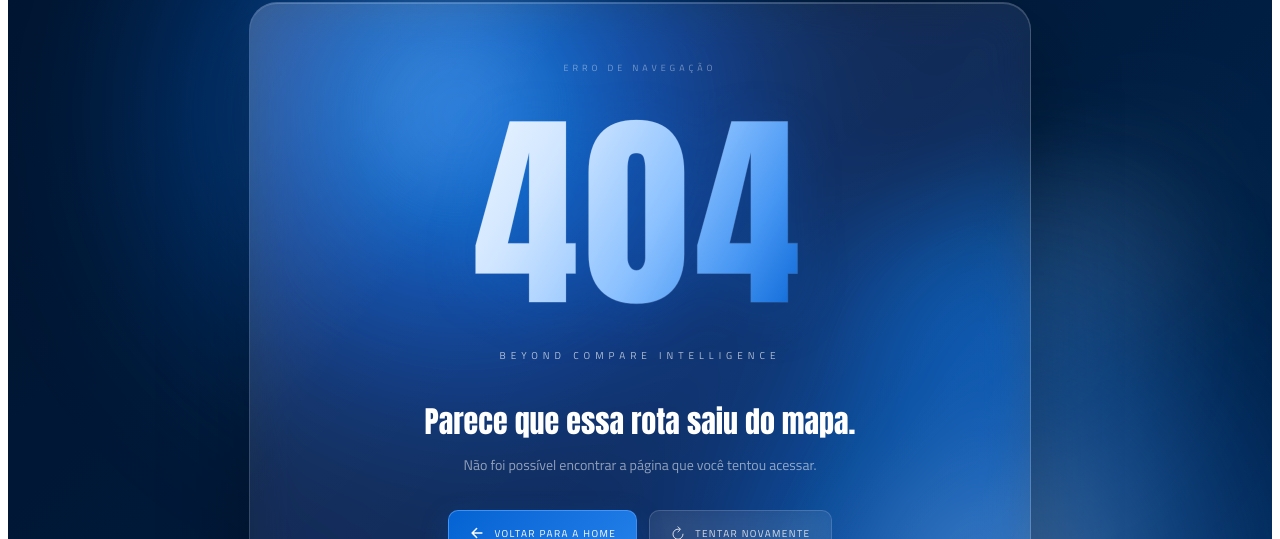
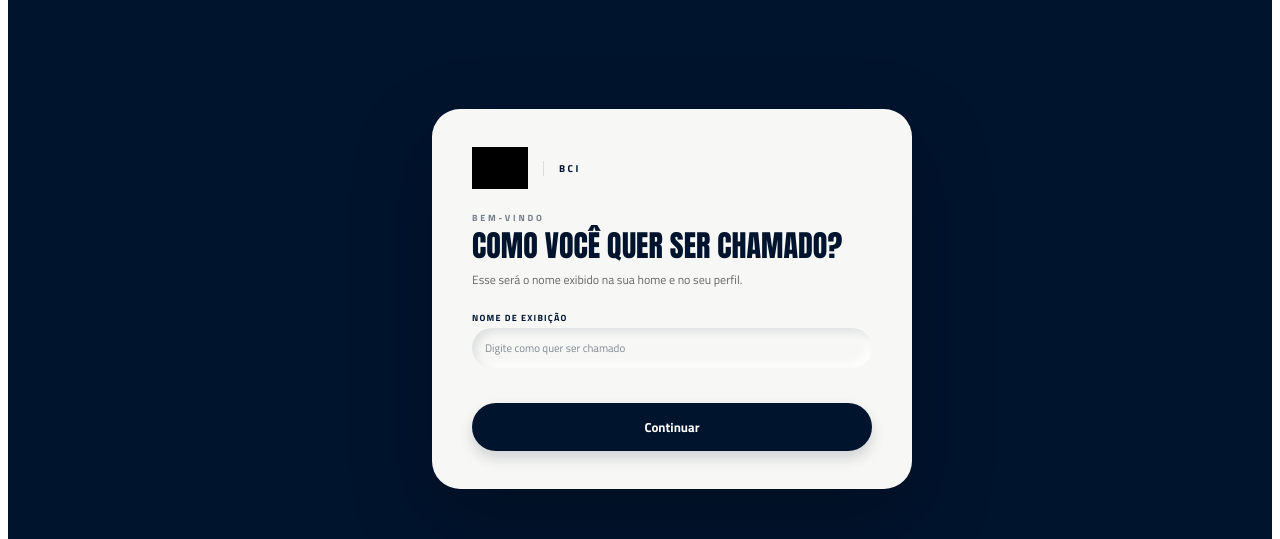
Before and after one commit to LUMEN-7/BCI, a React (Vite) app: page /welcome in a window 1280 px wide. Shown: the part 141-680 px from the top of the page. Built offline with nearby package versions, Linux system fonts and the light colour scheme; no server answers; sample sign-in values are in the browser's storage; grey boxes are pictures that could not be loaded.

Commit message:
Implement Welcome page and controller for user display name setup; update routing and authentication flow to navigate to Welcome if display name is not set.

```diff
--- a/src/pages/EditProfile/hooks/useEditProfile.js
+++ b/src/pages/EditProfile/hooks/useEditProfile.js
@@ -10,11 +10,15 @@ export default function useEditProfile() {
   const navigate = useNavigate();
   const currentUser = getCurrentUser();
 
+  const initialName = currentUser?.nomeExibicao || currentUser?.userName || "";
+
   const [formData, setFormData] = useState({
-    name: currentUser?.nomeExibicao || currentUser?.userName || "",
+    name: initialName,
     email: currentUser?.email || "",
     photo: currentUser?.fotoPerfilUrl || null,
   });
+
+  const hasChanges = formData.name.trim() !== initialName.trim() && formData.name.trim().length > 0;
 
   const [errors, setErrors] = useState({});
   const [successMessage, setSuccessMessage] = useState("");
@@ -155,7 +159,7 @@ export default function useEditProfile() {
   }
 
   return {
-    formData, errors, successMessage, saving, uploadingPhoto,
+    formData, errors, successMessage, saving, uploadingPhoto, hasChanges,
     handleChange, handlePhotoChange, handleRemovePhoto, handleSubmit,
     handleCancel: () => navigate("/profile"),
     handleBack: () => navigate("/profile"),
--- a/src/pages/Home/hooks/useHomeController.js
+++ b/src/pages/Home/hooks/useHomeController.js
@@ -5,7 +5,8 @@ function getCurrentUser() {
 }
 
 function getFirstName(user) {
-    return user?.name?.trim()?.split(/\s+/)[0] || 'Usuário';
+    const displayName = user?.nomeExibicao || user?.userName || user?.name;
+    return displayName?.trim()?.split(/\s+/)[0] || 'Usuário';
 }
 
 function getGreetingByHour(hour = new Date().getHours()) {
--- /dev/null
+++ b/src/pages/Welcome/hooks/useWelcomeController.js
@@ -0,0 +1,43 @@
+import { useState } from 'react';
+import { useNavigate } from 'react-router-dom';
+import { atualizarPerfil } from '@/services/userService';
+
+function getCurrentUser() {
+    try {
+        return JSON.parse(localStorage.getItem('currentUser')) || null;
+    } catch {
+        return null;
+    }
+}
+
+export default function useWelcomeController() {
+    const navigate = useNavigate();
+    const [name, setName] = useState('');
+    const [error, setError] = useState('');
+    const [saving, setSaving] = useState(false);
+
+    async function handleSubmit(event) {
+        event.preventDefault();
+        const trimmed = name.trim();
+
+        if (trimmed.length < 2) {
+            setError('Digite um nome com pelo menos 2 caracteres.');
+            return;
+        }
+
+        setSaving(true);
+        setError('');
+        try {
+            await atualizarPerfil(trimmed);
+            const currentUser = getCurrentUser();
+            localStorage.setItem('currentUser', JSON.stringify({ ...currentUser, nomeExibicao: trimmed }));
+            navigate('/home');
+        } catch (err) {
+            setError(err.message || 'Não foi possível salvar seu nome.');
+        } finally {
+            setSaving(false);
+        }
+    }
+
+    return { name, setName, error, saving, handleSubmit };
+}
--- /dev/null
+++ b/src/pages/Welcome/index.jsx
@@ -0,0 +1,49 @@
+import { logoUrl } from '../auth/Register/data';
+import useWelcomeController from './hooks/useWelcomeController';
+import './style.css';
+
+export default function Welcome() {
+    const { name, setName, error, saving, handleSubmit } = useWelcomeController();
+
+    return (
+        <main className="welcome-page">
+            <section className="welcome-container">
+                <form className="welcome-card" onSubmit={handleSubmit}>
+
+                    <div className="welcome-brand">
+                        <img src={logoUrl} alt="Ford" />
+                        <span>BCI</span>
+                    </div>
+
+                    <div className="welcome-heading">
+                        <span className="eyebrow">BEM-VINDO</span>
+                        <h1>Como você quer ser chamado?</h1>
+                        <p>
+                            Esse será o nome exibido na sua home e no seu perfil.
+                        </p>
+                    </div>
+
+                    <div className="field">
+                        <label htmlFor="displayName">NOME DE EXIBIÇÃO</label>
+
+                        <input
+                            id="displayName"
+                            type="text"
+                            placeholder="Digite como quer ser chamado"
+                            value={name}
+                            onChange={(event) => setName(event.target.value)}
+                            autoFocus
+                        />
+
+                        {error && <span className="field-error">{error}</span>}
+                    </div>
+
+                    <button type="submit" className="primary-button" disabled={saving}>
+                        {saving ? 'Salvando...' : 'Continuar'}
+                    </button>
+
+                </form>
+            </section>
+        </main>
+    );
+}
--- /dev/null
+++ b/src/pages/Welcome/style.css
@@ -0,0 +1,242 @@
+@import "../../styles/global.css";
+
+.welcome-page {
+  width: 100%;
+  height: 100vh;
+  min-height: 100vh;
+
+  display: flex;
+  align-items: center;
+  justify-content: center;
+
+  padding: 2rem;
+
+  background: var(--color-primary);
+
+  font-family: var(--font-body);
+}
+
+.welcome-container {
+  width: min(30rem, 100%);
+}
+
+.welcome-card {
+  width: 100%;
+
+  box-sizing: border-box;
+
+  display: flex;
+  flex-direction: column;
+
+  gap: 1.375rem;
+
+  padding: 2.375rem 2.5rem;
+
+  border-radius: 1.75rem;
+
+  background: var(--color-surface);
+
+  box-shadow: 0 1.875rem 5rem rgba(0, 0, 0, 0.28);
+}
+
+.welcome-brand {
+  display: flex;
+  align-items: center;
+
+  width: fit-content;
+}
+
+.welcome-brand img {
+  width: 3.5rem;
+  height: auto;
+
+  display: block;
+
+  filter: brightness(0);
+}
+
+.welcome-brand span {
+  margin-left: 0.9375rem;
+  padding-left: 0.9375rem;
+
+  border-left: 0.0625rem solid var(--color-border);
+
+  color: var(--color-primary);
+
+  font-family: var(--font-body-bold);
+
+  font-size: 0.625rem;
+  font-weight: 700;
+
+  letter-spacing: 0.15625rem;
+}
+
+.welcome-heading .eyebrow {
+  display: block;
+
+  margin-bottom: 0.375rem;
+
+  color: var(--color-muted);
+
+  font-family: var(--font-body-bold);
+
+  font-size: 0.5625rem;
+  font-weight: 700;
+
+  letter-spacing: 0.175rem;
+}
+
+.welcome-heading h1 {
+  margin: 0;
+
+  color: var(--color-primary);
+
+  font-family: var(--font-title);
+
+  font-size: 1.875rem;
+  font-weight: 400;
+
+  line-height: 1.05;
+
+  text-transform: uppercase;
+}
+
+.welcome-heading p {
+  margin: 0.625rem 0 0;
+
+  color: var(--color-light-grey);
+
+  font-family: var(--font-body);
+
+  font-size: 0.75rem;
+
+  line-height: 1.4;
+}
+
+.welcome-card .field {
+  position: relative;
+
+  display: flex;
+  flex-direction: column;
+
+  gap: 0.25rem;
+
+  padding-bottom: 0.8125rem;
+}
+
+.welcome-card .field label {
+  color: var(--color-primary);
+
+  font-family: var(--font-body-bold);
+
+  font-size: 0.5625rem;
+  font-weight: 700;
+
+  letter-spacing: 0.075rem;
+}
+
+.welcome-card .field input {
+  width: 100%;
+  height: 2.5rem;
+
+  box-sizing: border-box;
+
+  padding: 0 0.8125rem;
+
+  border: 0;
+
+  border-radius: 62.4375rem;
+
+  outline: none;
+
+  background: var(--color-surface);
+
+  color: var(--color-primary);
+
+  font-family: var(--font-body);
+
+  font-size: 0.6875rem;
+
+  box-shadow:
+    inset 0.25rem 0.25rem 0.5625rem rgba(0, 20, 46, 0.1),
+    inset -0.25rem -0.25rem 0.5625rem rgba(255, 255, 255, 0.95);
+}
+
+.welcome-card .field input::placeholder {
+  color: var(--color-muted);
+
+  opacity: 0.9;
+}
+
+.welcome-card .field-error {
+  position: absolute;
+
+  left: 0;
+  bottom: 0;
+
+  color: var(--color-error);
+
+  font-family: var(--font-body-bold);
+
+  font-size: 0.5rem;
+  font-weight: 700;
+
+  line-height: 1;
+}
+
+.welcome-card .primary-button {
+  width: 100%;
+  height: 3rem;
+
+  display: flex;
+  align-items: center;
+  justify-content: center;
+
+  border: none;
+
+  border-radius: 62.4375rem;
+
+  background: var(--color-primary);
+
+  color: var(--color-light-neutral);
+
+  font-family: var(--font-body-bold);
+
+  font-size: 0.8125rem;
+  font-weight: 700;
+
+  cursor: pointer;
+
+  box-shadow: 0 0.4375rem 0.875rem rgba(0, 20, 46, 0.16);
+
+  transition:
+    transform 0.2s ease,
+    box-shadow 0.2s ease,
+    background-color 0.2s ease;
+}
+
+.welcome-card .primary-button:hover {
+  transform: translateY(-0.0625rem);
+
+  background: var(--color-secondary);
+
+  box-shadow: 0 0.5625rem 1.125rem rgba(0, 20, 46, 0.2);
+}
+
+.welcome-card .primary-button:disabled {
+  opacity: 0.55;
+
+  cursor: not-allowed;
+
+  transform: none;
+}
+
+@media (max-width: 26.25rem) {
+  .welcome-page {
+    padding: 1rem;
+  }
+
+  .welcome-card {
+    padding: 2rem 1.5rem;
+  }
+}
--- a/src/pages/auth/Login/hooks/useLoginController.js
+++ b/src/pages/auth/Login/hooks/useLoginController.js
@@ -24,6 +24,11 @@ export default function useLoginController() {
     function irParaProximoPasso(resultado) {
         if (resultado.requerDoisFatores) {
             navigate('/verificar-2fa', { state: { tokenDesafio: resultado.tokenDesafio } });
+            return;
+        }
+
+        if (!resultado.usuario?.nomeExibicao?.trim()) {
+            navigate('/welcome');
             return;
         }
 
--- a/src/pages/auth/Register/hooks/useRegisterController.js
+++ b/src/pages/auth/Register/hooks/useRegisterController.js
@@ -30,8 +30,12 @@ export default function useRegisterController() {
         setErrors(newErrors);
         if (newErrors.name || newErrors.email || newErrors.password) return;
         try {
-            await cadastrar(name, email, password, null);
-            navigate('/home');
+            const resultado = await cadastrar(name, email, password, null);
+            if (!resultado?.usuario?.nomeExibicao?.trim()) {
+                navigate('/welcome');
+            } else {
+                navigate('/home');
+            }
         } catch (error) {
             setAuthError(error.message || 'Não foi possível criar a conta.');
         }
--- a/src/routes/Router.jsx
+++ b/src/routes/Router.jsx
@@ -32,6 +32,7 @@ const Workspace = lazy(() => import('../pages/Workspace'));
 const Insights = lazy(() => import('../pages/Insights/index'));
 const Loading = lazy(() => import('../pages/Loading/index'));
 const Error = lazy(() => import('../pages/Error/index'));
+const Welcome = lazy(() => import('../pages/Welcome/index'));
 
 function NavigationTracker() {
     const location = useLocation();
@@ -61,6 +62,15 @@ function AnimatedRoutes() {
                     <Route
                         path="/register"
                         element={<Register />}
+                    />
+
+                    <Route
+                        path="/welcome"
+                        element={
+                            <ProtectedRoute>
+                                <Welcome />
+                            </ProtectedRoute>
+                        }
                     />
 
                     <Route
--- a/src/services/authService.js
+++ b/src/services/authService.js
@@ -42,5 +42,5 @@ function tratarRespostaLogin(resultado) {
   localStorage.setItem("accessToken", resultado.accessToken);
   localStorage.setItem("currentUser", JSON.stringify(resultado.usuario));
   removeLegacySharedUserData();
-  return { requerDoisFatores: false };
+  return { requerDoisFatores: false, usuario: resultado.usuario };
 }
```
